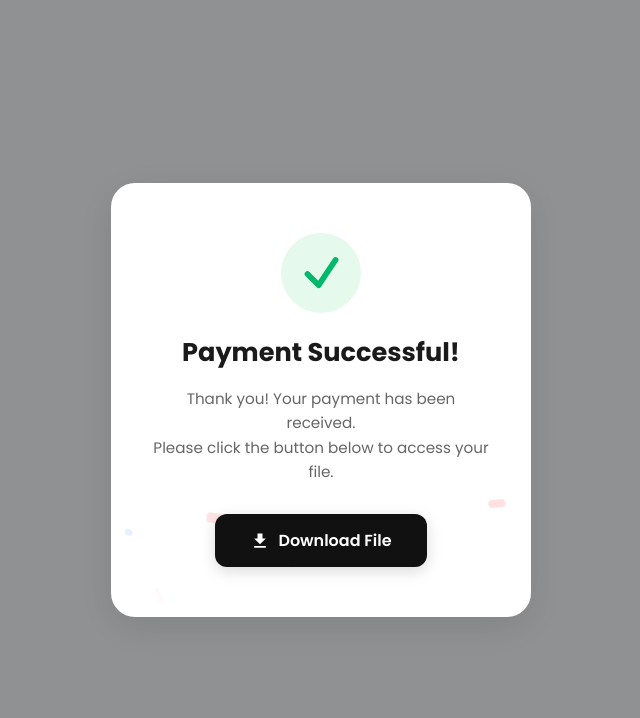
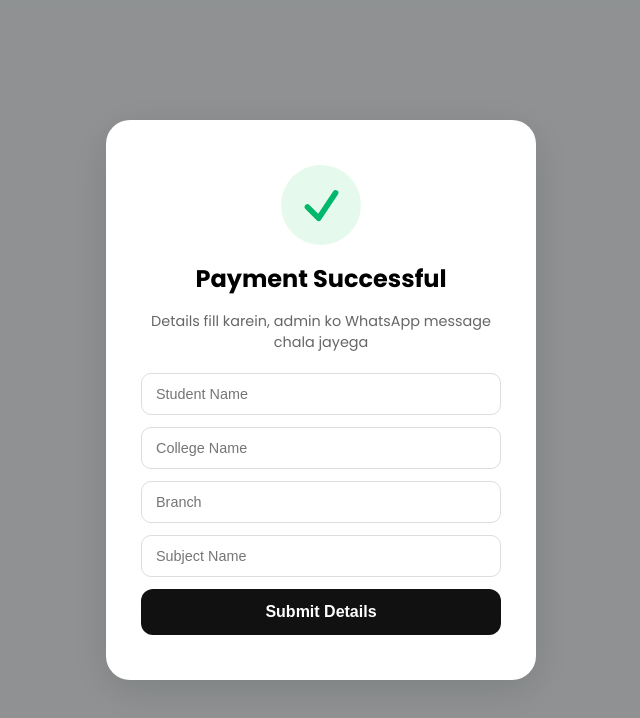
Before and after one commit to its-prem/METAL-PAGE, a plain HTML site: page index.html in a window 1280 px wide. Shown: the whole page, without its empty margins (319-959 px from the left). Drawn offline with Linux system fonts and the light colour scheme.

Commit message:
first commit

````diff
--- a/index.html
+++ b/index.html
@@ -7,216 +7,146 @@
 <link href="https://fonts.googleapis.com/css2?family=Poppins:wght@400;600;700&display=swap" rel="stylesheet">
 
 <style>
-    * {
-      box-sizing: border-box;
+*{box-sizing:border-box}
+body{
+  margin:0;
+  font-family:Poppins,sans-serif;
+  background:#eef2f5;
+  height:100vh;
+  display:flex;
+  justify-content:center;
+  align-items:center
 }
+.overlay{
+  position:fixed;
+  inset:0;
+  background:rgba(0,0,0,.4);
+  backdrop-filter:blur(4px);
+  display:flex;
+  justify-content:center;
+  align-items:center;
+  z-index:999
+}
+.success-box{
+  background:#fff;
+  padding:45px 35px;
+  border-radius:24px;
+  max-width:430px;
+  width:92%;
+  text-align:center;
+  box-shadow:0 10px 40px rgba(0,0,0,.12);
+  animation:pop .5s cubic-bezier(.175,.885,.32,1.275)
+}
+@keyframes pop{from{transform:scale(.6);opacity:0}to{transform:scale(1);opacity:1}}
 
-    body {
-      margin: 0;
-      font-family: "Poppins", sans-serif;
-      background: #eef2f5;
-      height: 100vh;
-      display: flex;
-      justify-content: center;
-      align-items: center;
+.icon-container{
+  width:80px;height:80px;
+  background:#e6f9ed;
+  border-radius:50%;
+  display:flex;
+  align-items:center;
+  justify-content:center;
+  margin:0 auto 15px
 }
+.icon-container svg{width:45px;height:45px;color:#00b86b}
 
-    /* Blur Overlay Background */
-    .overlay {
-      position: fixed;
-      top: 0;
-      left: 0;
-      width: 100%;
-      height: 100%;
-      background: rgba(0, 0, 0, 0.4);
-      backdrop-filter: blur(4px);
-      display: flex;
-      justify-content: center;
-      align-items: center;
-      z-index: 999;
+h1{font-size:1.5rem;margin-bottom:8px}
+p{font-size:.9rem;color:#666;margin-bottom:20px}
+
+input{
+  width:100%;
+  padding:12px 14px;
+  margin-bottom:12px;
+  border-radius:10px;
+  border:1px solid #ddd;
+  font-size:.9rem;
+  outline:none
 }
+input:focus{border-color:#00b86b}
 
-    /* Premium Box UI */
-    .success-box {
-      position: relative;
-      background: #ffffff;
-      padding: 50px 40px;
-      border-radius: 24px;
-      box-shadow: 0 10px 40px rgba(0, 0, 0, 0.1);
-      max-width: 420px;
-      width: 90%;
-      text-align: center;
-      animation: popupScale 0.5s cubic-bezier(0.175, 0.885, 0.32, 1.275);
-      overflow: hidden; /* Keeps confetti inside */
+.btn{
+  width:100%;
+  padding:14px;
+  font-size:1rem;
+  font-weight:600;
+  color:#fff;
+  background:#111;
+  border:none;
+  border-radius:12px;
+  cursor:pointer;
+  transition:.3s
 }
-
-    @keyframes popupScale {
-      from { transform: scale(0.6); opacity: 0; }
-      to { transform: scale(1); opacity: 1; }
-    }
-
-    /* Animated Checkmark */
-    .icon-container {
-      width: 80px;
-      height: 80px;
-      background: #e6f9ed;
-      border-radius: 50%;
-      display: flex;
-      justify-content: center;
-      align-items: center;
-      margin: 0 auto 20px auto;
-      position: relative;
-      z-index: 2;
-    }
-
-    .icon-container svg {
-      width: 45px;
-      height: 45px;
-      color: #00b86b;
-      animation: iconPop 0.6s ease-out;
-    }
-
-    @keyframes iconPop {
-      0% { transform: scale(0); }
-      70% { transform: scale(1.2); }
-      100% { transform: scale(1); }
-    }
-
-    h1 {
-      font-size: 1.6rem;
-      font-weight: 700;
-      color: #1a1a1a;
-      margin-bottom: 10px;
-      position: relative;
-      z-index: 2;
-    }
-
-    p {
-      font-size: 0.95rem;
-      color: #666;
-      line-height: 1.6;
-      margin-bottom: 30px;
-      position: relative;
-      z-index: 2;
-    }
-
-    /* Modern Button */
-    .btn {
-      position: relative;
-      display: inline-flex;
-      align-items: center;
-      justify-content: center;
-      gap: 8px;
-      padding: 14px 35px;
-      font-size: 1rem;
-      font-weight: 600;
-      color: #fff;
-      background: #111; /* Sleek Dark Button */
-      border: none;
-      border-radius: 12px;
-      cursor: pointer;
-      text-decoration: none;
-      transition: all 0.3s ease;
-      z-index: 2;
-      box-shadow: 0 4px 15px rgba(0, 0, 0, 0.15);
-    }
-
-    .btn:hover {
-      background: #00b86b; /* Turns green on hover */
-      transform: translateY(-2px);
-      box-shadow: 0 8px 20px rgba(0, 184, 107, 0.3);
-    }
-
-    /* 🎉 Confetti Animation */
-    .confetti {
-      position: absolute;
-      width: 8px;
-      height: 18px;
-      background-color: red;
-      top: -20px;
-      animation: fall linear forwards;
-      z-index: 1;
-      opacity: 0.8;
-      border-radius: 4px;
-    }
-
-    @keyframes fall {
-      to {
-        transform: translateY(450px) rotate(360deg);
-        opacity: 0;
-      }
-    }
-
-    /* Responsive */
-    @media (max-width: 480px) {
-      .success-box {
-        padding: 40px 25px;
-      }
-      h1 { font-size: 1.4rem; }
-      p { font-size: 0.9rem; }
-      .btn { padding: 12px 25px; width: 100%; }
-    }
+.btn:hover{background:#00b86b}
 </style>
 </head>
+
 <body>
 
-  <div class="overlay" id="overlay">
-    <div class="success-box" id="successBox">
+<div class="overlay">
+  <div class="success-box">
 
     <div class="icon-container">
       <svg xmlns="http://www.w3.org/2000/svg" fill="none" viewBox="0 0 24 24" stroke-width="3" stroke="currentColor">
-          <path stroke-linecap="round" stroke-linejoin="round" d="M4.5 12.75l6 6 9-13.5" />
+        <path stroke-linecap="round" stroke-linejoin="round" d="M4.5 12.75l6 6 9-13.5"/>
       </svg>
     </div>
 
-      <h1>Payment Successful!</h1>
-      <p>Thank you! Your payment has been received.<br>
-         Please click the button below to access your file.</p>
+    <h1>Payment Successful</h1>
+    <p>Details fill karein, admin ko WhatsApp message chala jayega</p>
 
-      <a href="https://drive.google.com/file/d/1MjPz0zVVuwz4VQpd94VShTv6XbJz3mX-/view?usp=drive_link" target="_blank" class="btn">
-        <svg xmlns="http://www.w3.org/2000/svg" width="20" height="20" fill="currentColor" viewBox="0 0 24 24"><path d="M19 9h-4V3H9v6H5l7 7 7-7zM5 18v2h14v-2H5z"/></svg>
-        Download File
-      </a>
+    <!-- FORM -->
+    <form onsubmit="sendWhatsApp(event)">
+      <input type="text" id="name" placeholder="Student Name" required>
+      <input type="text" id="college" placeholder="College Name" required>
+      <input type="text" id="branch" placeholder="Branch" required>
+      <input type="text" id="subject" placeholder="Subject Name" required>
+
+      <button type="submit" class="btn">Submit Details</button>
+    </form>
+
   </div>
 </div>
 
 <script>
-    // 🎉 Confetti Generator
-    function createConfetti() {
-      const box = document.getElementById("successBox");
-      const confetti = document.createElement("div");
-      confetti.classList.add("confetti");
+function sendWhatsApp(e){
+  e.preventDefault();
 
-      // Pastel & Vibrant colors for a premium look
-      const colors = ["#ff6b6b", "#1dd1a1", "#feca57", "#5f27cd", "#54a0ff", "#ff9ff3"];
-      confetti.style.backgroundColor = colors[Math.floor(Math.random() * colors.length)];
+  const name = document.getElementById("name").value;
+  const college = document.getElementById("college").value;
+  const branch = document.getElementById("branch").value;
+  const subject = document.getElementById("subject").value;
 
-      // Random horizontal position inside the box
-      confetti.style.left = Math.random() * box.clientWidth + "px";
+  // --- DESIGN 1: Professional Form Style (Bold + Emojis) ---
+  const message =
+`✅ PAYMENT VERIFIED & SUBMITTED
+━━━━━━━━━━━━━━━━━━━━━
 
-      // Random size
-      confetti.style.width = Math.random() * 6 + 4 + "px";
-      confetti.style.height = Math.random() * 12 + 6 + "px";
+👤 Name: ${name}
+🏛 College: ${college}
+🎓 Branch: ${branch}
+📚 Subject: ${subject}
+━━━━━━━━━━━━━━━━━━━━━
+⏳ Status: Pending Admin Approval
+ℹ️ Note: Admin will verify and respond within 1 hour.`;
 
-      // Random fall duration
-      confetti.style.animationDuration = (Math.random() * 2 + 1.5) + "s";
+  // Agar aapko "Computer Code/Box" jaisa look chahiye to ye niche wala use karein:
+  /*
+  const message =
+  "```╔══════════════════════╗\n" +
+  "║   PAYMENT RECEIPT    ║\n" +
+  "╠══════════════════════╣\n" +
+  "║ Name: " + name.padEnd(15) + "║\n" +
+  "║ Coll: " + college.padEnd(15) + "║\n" +
+  "║ Brnh: " + branch.padEnd(15) + "║\n" +
+  "║ Subj: " + subject.padEnd(15) + "║\n" +
+  "╚══════════════════════╝```";
+  */
 
-      box.appendChild(confetti);
+  const phone = "9153950552";
+  const url = `https://wa.me/${phone}?text=${encodeURIComponent(message)}`;
 
-      // Clean up DOM after animation
-      setTimeout(() => confetti.remove(), 4000);
+  window.open(url, "_blank");
 }
-
-    // Generate confetti stream
-    let interval = setInterval(createConfetti, 100);
-    setTimeout(() => clearInterval(interval), 3000); // Stops generating after 3 seconds
-
-    // Close popup on clicking the background overlay
-    document.getElementById("overlay").addEventListener("click", (e) => {
-      if(e.target.id === "overlay"){
-        document.getElementById("overlay").style.display = "none";
-      }
-    });
 </script>
 
 </body>
````
Lines whose indentation alone changed are shown as unchanged.
